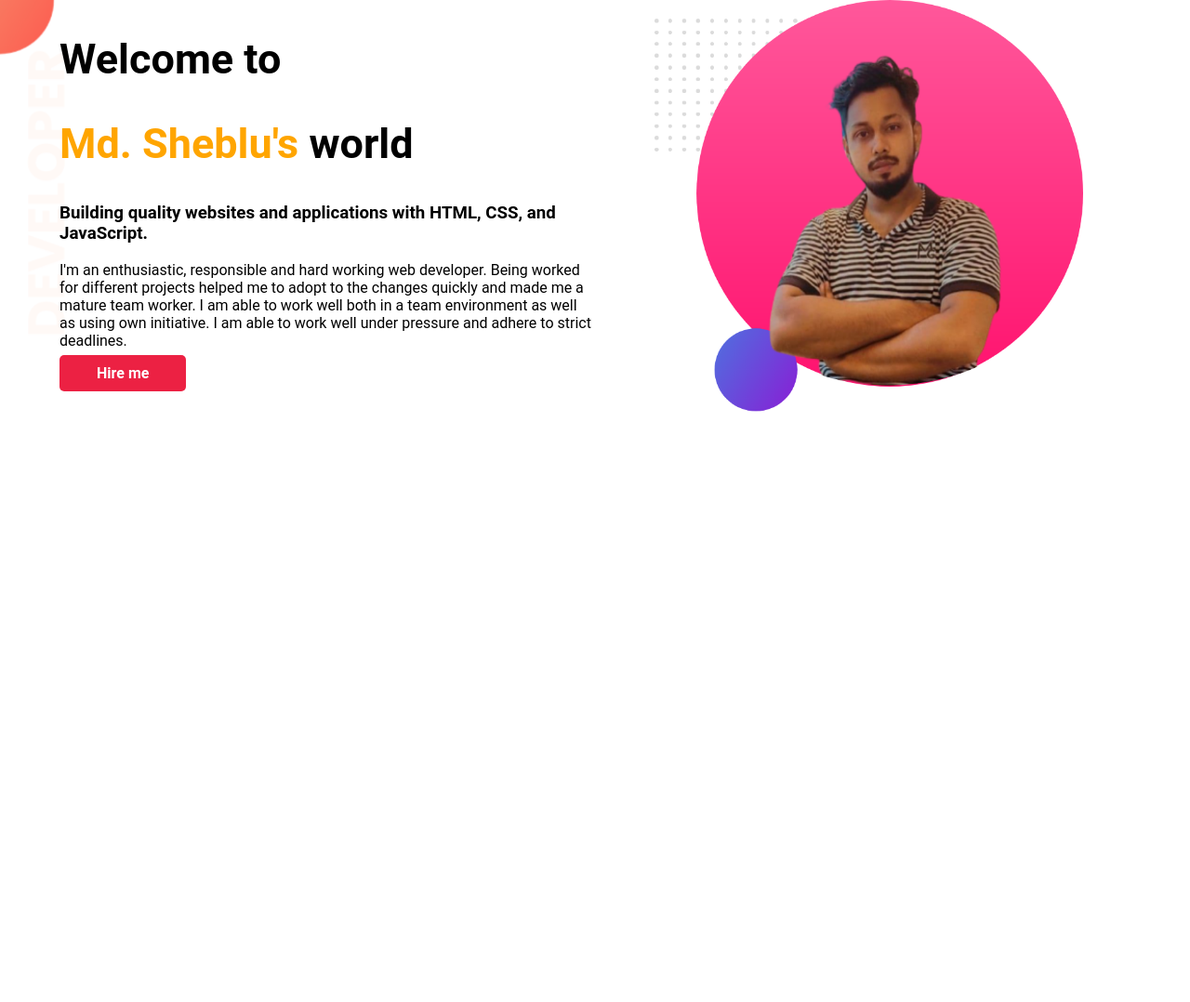
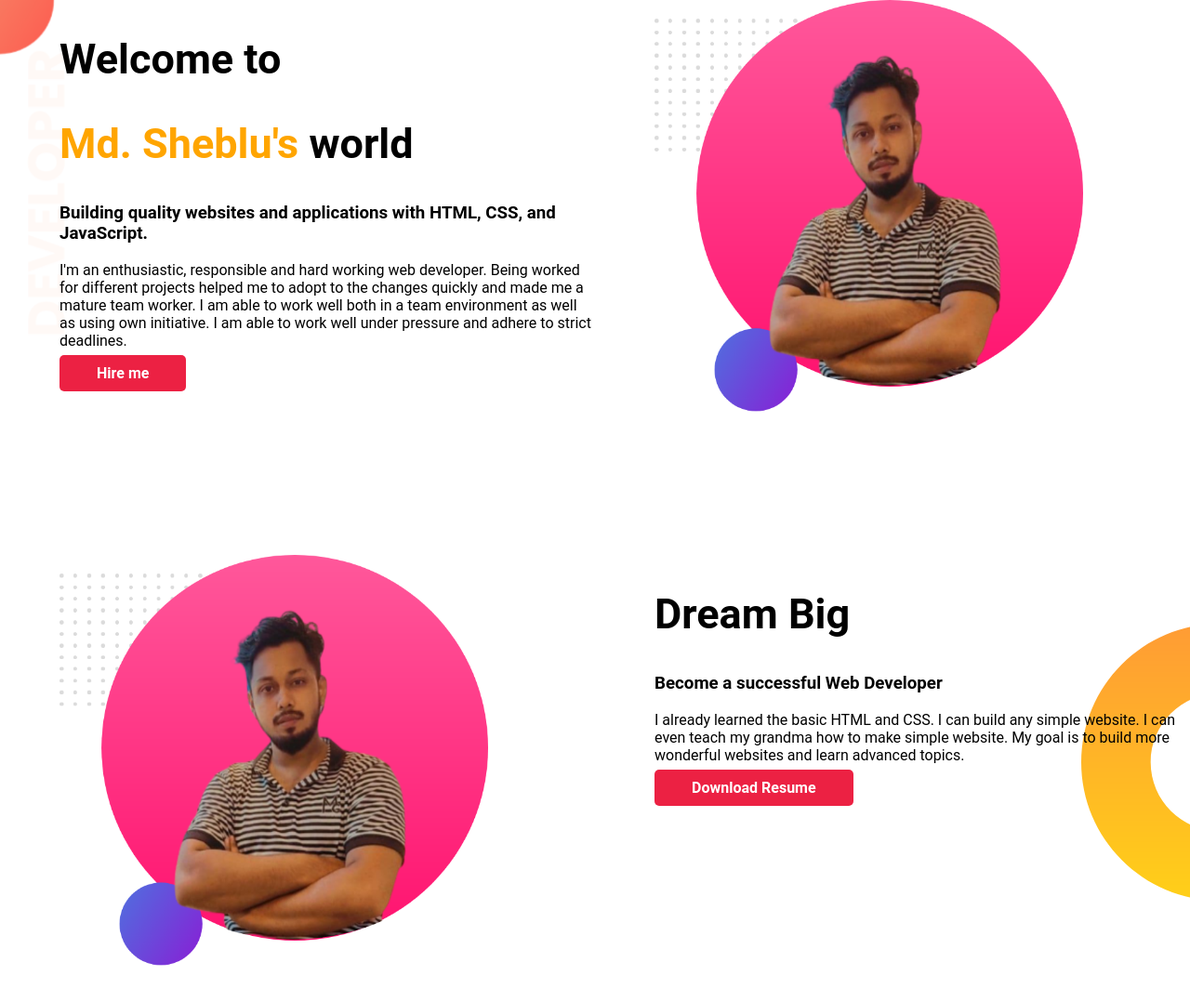
Before and after one commit to Sheblu15-2307/developer-portfolio, a plain HTML site: page index.html in a window 1280 px wide. Shown: the whole page at 93% size. Before the commit the page ends 800 px from the top, so only its background shows below. Drawn offline with Linux system fonts and the light colour scheme.

Commit message:
dream added

```diff
--- a/index.html
+++ b/index.html
@@ -25,5 +25,20 @@
         </div>
     </section>
 
+    <section class="dream-big">
+       <div class="half-width">
+        <img src="images/sheblu-bg.png" alt="">
+       </div>
+       <div class="half-width">
+           <h1>Dream Big</h1>
+           <h3>Become a successful Web Developer</h3>
+           <p>
+            I already learned the basic HTML and CSS. I can build any simple website. I can even teach my grandma how to make simple website. My goal is to build more wonderful websites and learn advanced topics.
+           </p>
+           <a class="link-button" target="_blank" href="https://www.linkedin.com/in/md-sheblu-0b15a71ab/">Download Resume</a>
+       </div>
+
+    </section>
+
 </body>
 </html>
--- a/style.css
+++ b/style.css
@@ -10,6 +10,7 @@ h1{
 }
 section{
     display: flex;
+    margin-bottom: 150px;
 }
 .half-width{
     width: 50%;
@@ -30,3 +31,8 @@ section{
     background-image: url(images/top-banner.png);
     background-repeat: no-repeat;
 }
+.dream-big{
+    background-image: url(images/dream-bg.png);
+    background-repeat: no-repeat;
+    background-position: right;
+}
```
